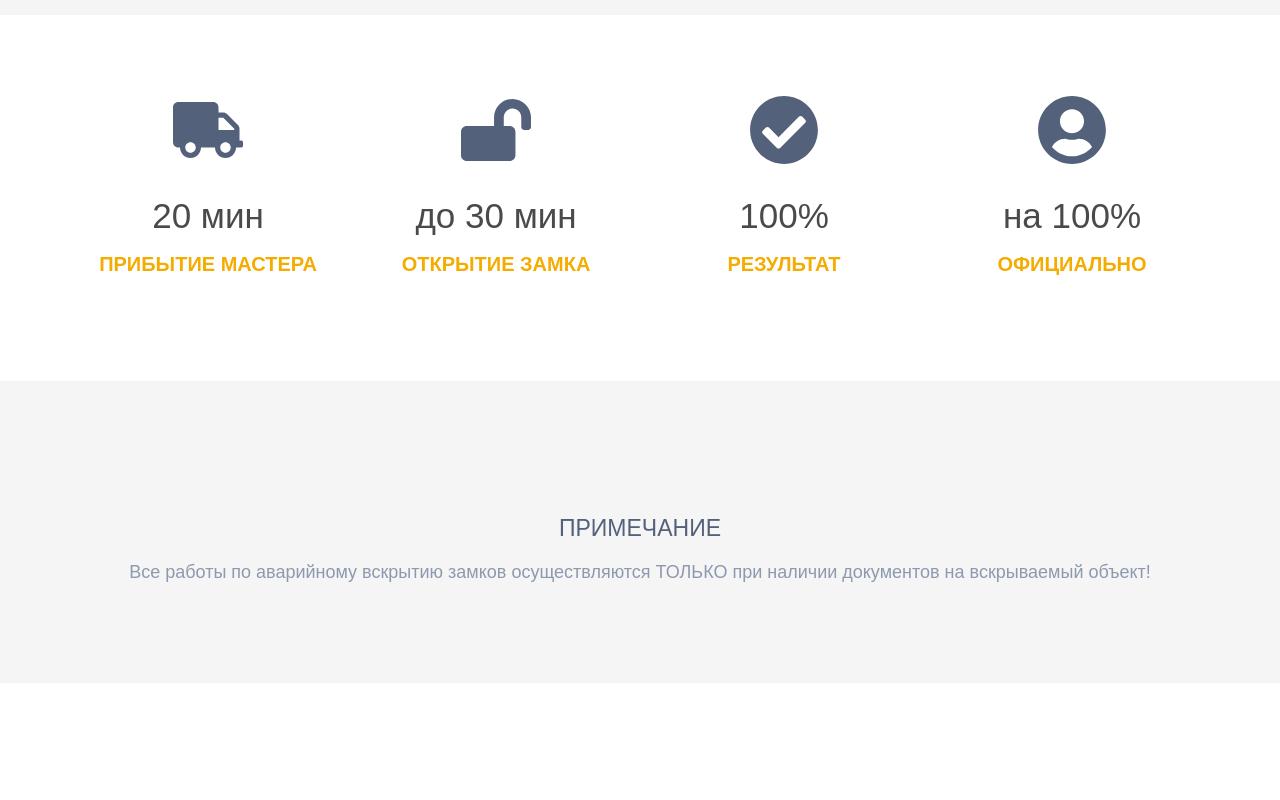
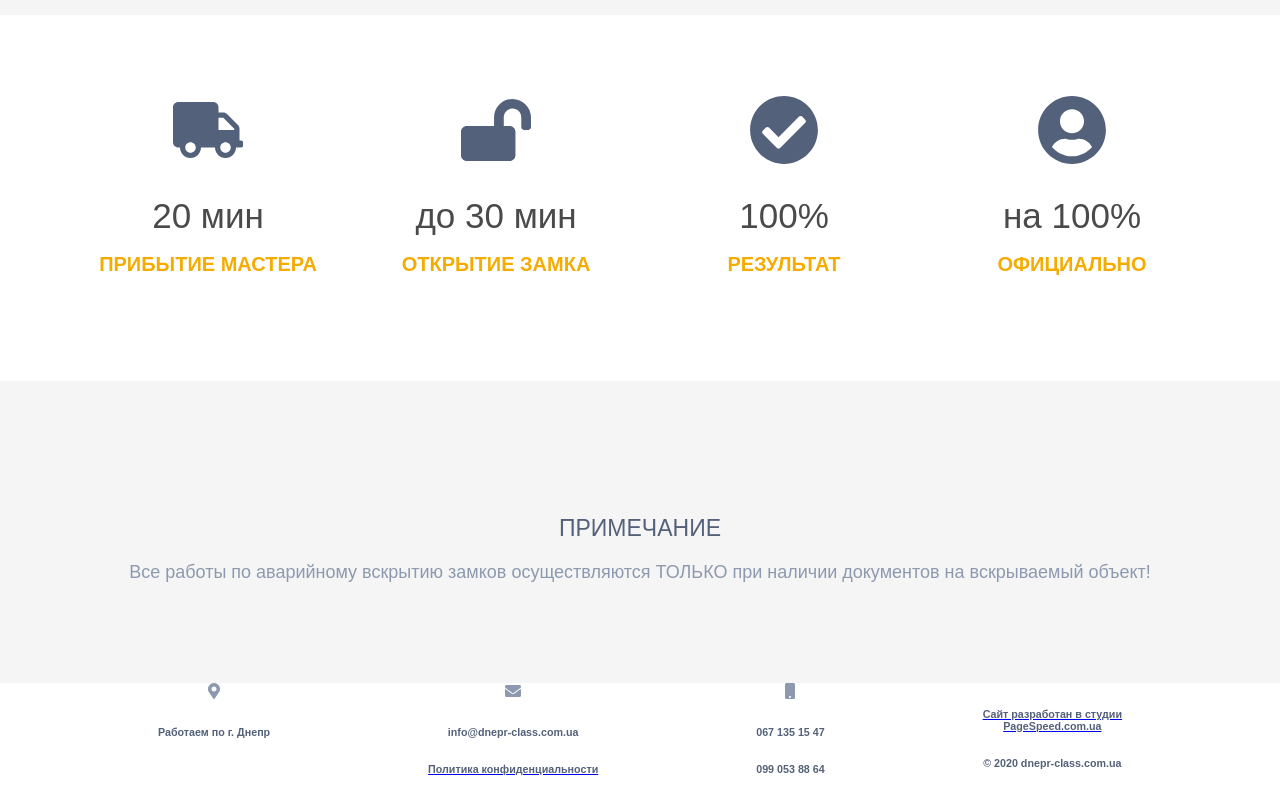
Before and after one commit to Ca-tt/dnepr-masterok-vue, a Vue app: page / in a window 1280 px wide. Shown: the part 1093-1893 px from the top of the page. Before the commit the page ends 1776 px from the top, so only its background shows below. Built offline with nearby package versions, Linux system fonts and the light colour scheme.

Commit message:
почти готов футер

```diff
--- a/src/App.vue
+++ b/src/App.vue
@@ -5,6 +5,7 @@
     <Services />
     <SectionB />
     <Note />
+    <Footer />
   </div>
 </template>
 
@@ -14,6 +15,7 @@ import Mastercall from './components/Mastercall.vue'
 import Services from './components/Services.vue'
 import SectionB from './components/SectionB.vue'
 import Note from './components/Note.vue'
+import Footer from './components/Footer.vue'
 
 export default {
   name: 'App',
@@ -22,7 +24,8 @@ export default {
     Mastercall,
     Services,
     SectionB,
-    Note
+    Note,
+    Footer
   }
 }
 </script>
--- /dev/null
+++ b/src/components/Footer.vue
@@ -0,0 +1,31 @@
+<template>
+  <section class="footer">
+    <div class="info">
+      <font-awesome-icon icon="map-marker-alt" class="i" />
+      <h6 class="dnepr">Работаем по г. Днепр</h6>
+    </div>
+    <div class="info">
+      <font-awesome-icon icon="envelope" class="i" />
+      <h6 class="mail">info@dnepr-сlass.com.ua</h6>
+      <a href="#"><h6 class="confidentiality">Политика конфиденциальности</h6></a>
+    </div>
+    <div class="info">
+      <font-awesome-icon icon="mobile" class="i" />
+      <h6 class="number">067 135 15 47</h6>
+      <h6 class="number">099 053 88 64</h6>
+    </div>
+    <div class="info">
+      <a href="#">
+        <h6>Сайт разработан в студии<br> PageSpeed.com.ua</h6>
+      </a>
+      <h6>© 2020 dnepr-class.com.ua</h6>
+    </div>
+  </section>
+</template>
+
+<style>
+  .footer{
+    display: flex;
+    justify-content: space-evenly;
+  }
+</style>
--- a/src/main.js
+++ b/src/main.js
@@ -2,10 +2,10 @@ import Vue from 'vue'
 import App from './App.vue'
 
 import { library } from '@fortawesome/fontawesome-svg-core'
-import { faLockOpen, faClock, faTruck, faCheckCircle, faUserCircle, faMobile } from '@fortawesome/free-solid-svg-icons'
+import { faLockOpen, faClock, faTruck, faCheckCircle, faUserCircle, faMobile, faMapMarkerAlt, faEnvelope, } from '@fortawesome/free-solid-svg-icons'
 import { FontAwesomeIcon } from '@fortawesome/vue-fontawesome'
 
-library.add(faLockOpen, faClock, faTruck, faCheckCircle, faUserCircle, faMobile)
+library.add(faLockOpen, faClock, faTruck, faCheckCircle, faUserCircle, faMobile, faMapMarkerAlt, faEnvelope)
 
 Vue.component('font-awesome-icon', FontAwesomeIcon)
 
```
Also changed, not shown: src/components/Button.vue (deleted, +0 -13 lines).
